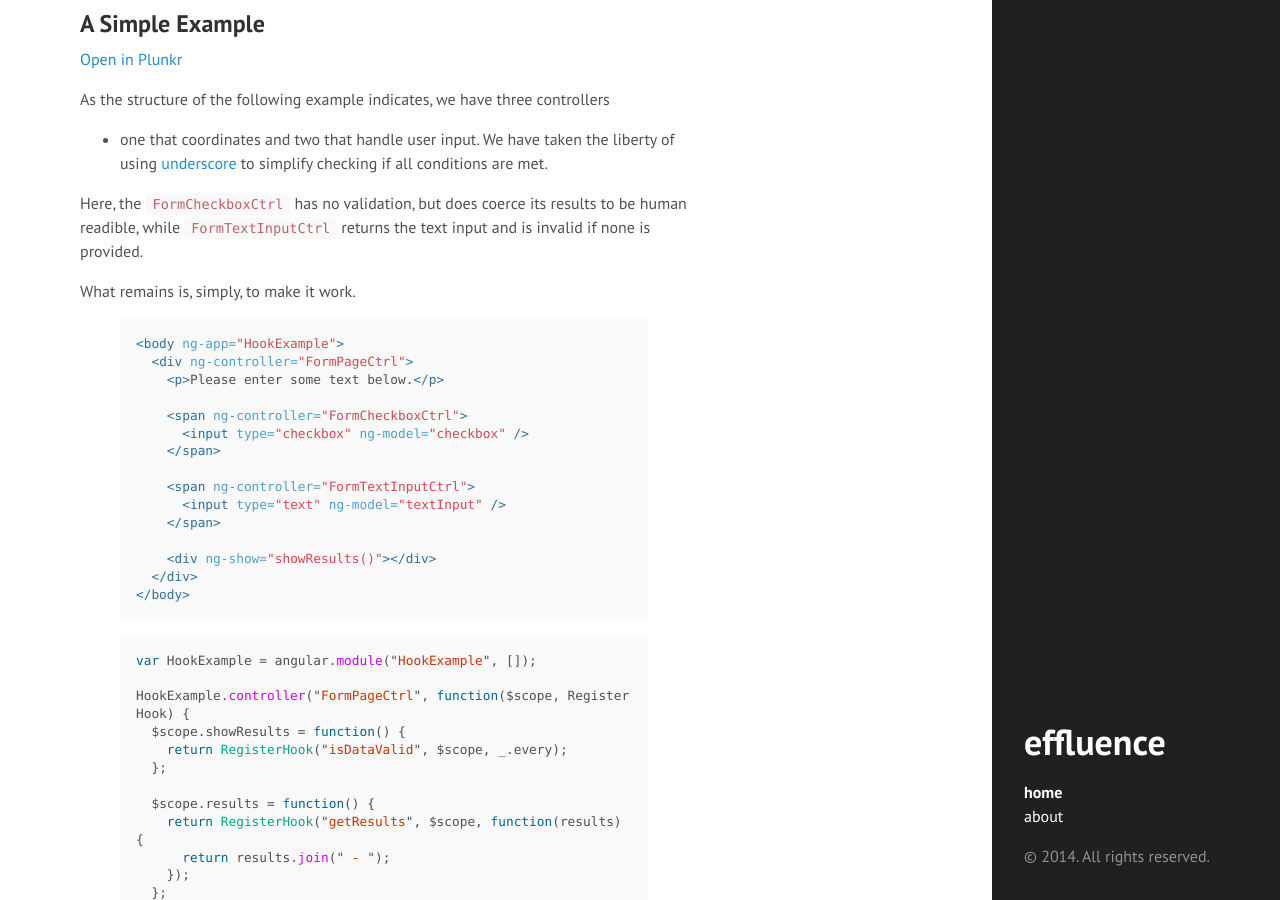
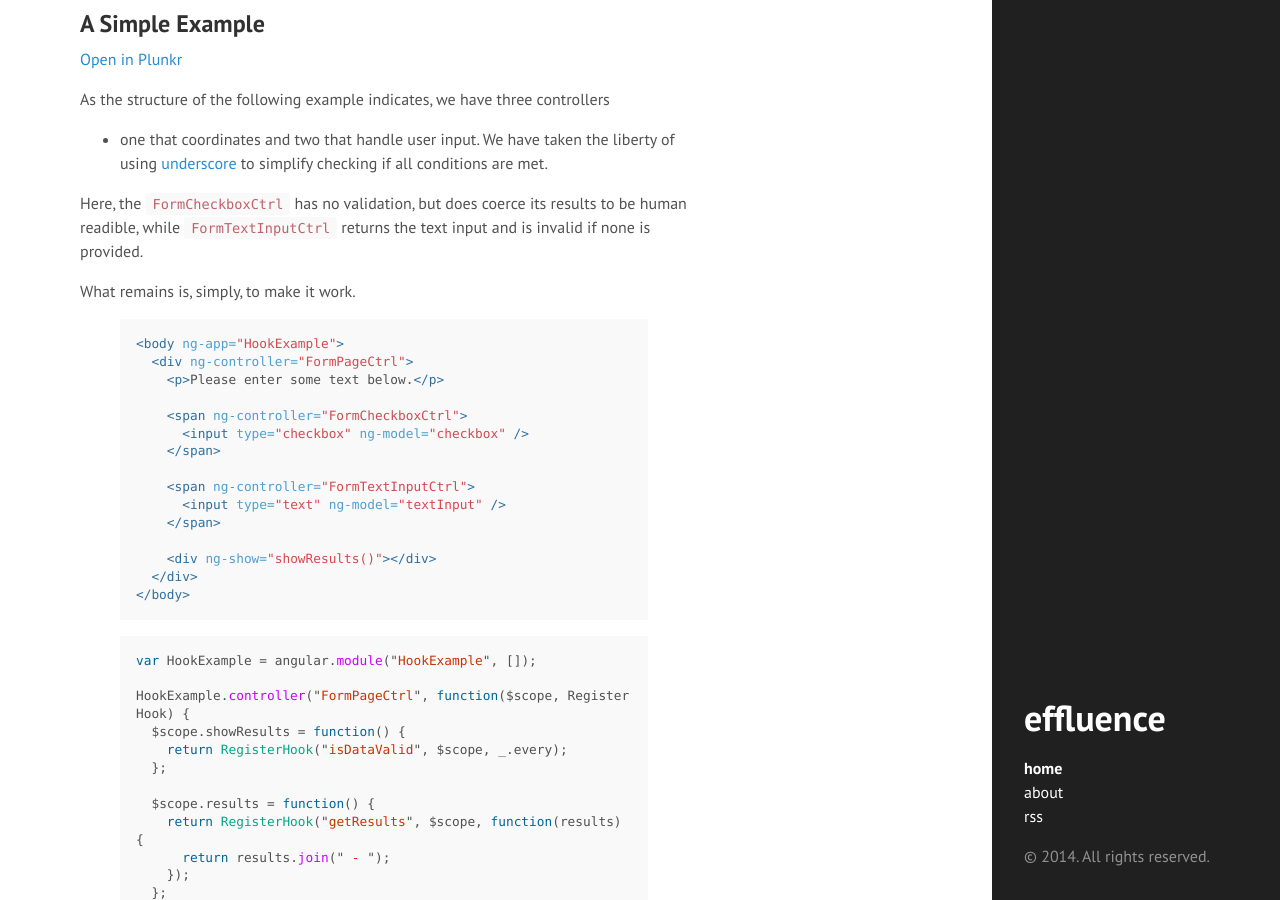
Before and after one commit to sonnym/sonnym.github.io-src, a Jekyll site: the page built from index.html, in a window 1280 px wide and 900 px high, scrolled down 445 px. Built offline with Jekyll 4.4.1, drawn with Linux system fonts in a browser that asks for light colours; Markdown is read by kramdown in place of the engine named in the settings; the list of posts is cut into pages by our own code.

Commit message:
link to rss feed

```diff
--- a/_includes/sidebar.html
+++ b/_includes/sidebar.html
@@ -25,6 +25,10 @@
           {% endif %}
         {% endif %}
       {% endfor %}
+
+      <li class="sidebar-nav-item">
+        <a href="/atom.xml" target="_blank">rss</a>
+      </li>
     </ul>
 
     <p>&copy; {{ site.time | date: '%Y' }}. All rights reserved.</p>
```
